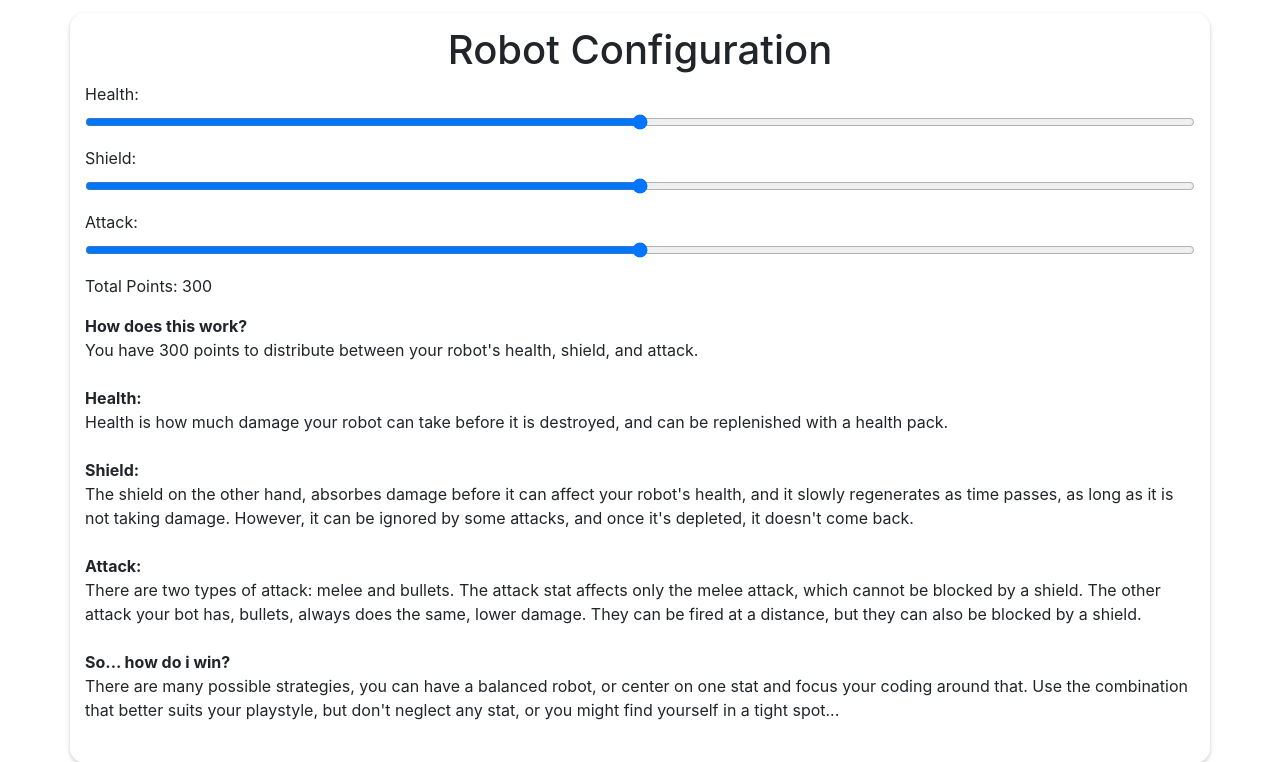
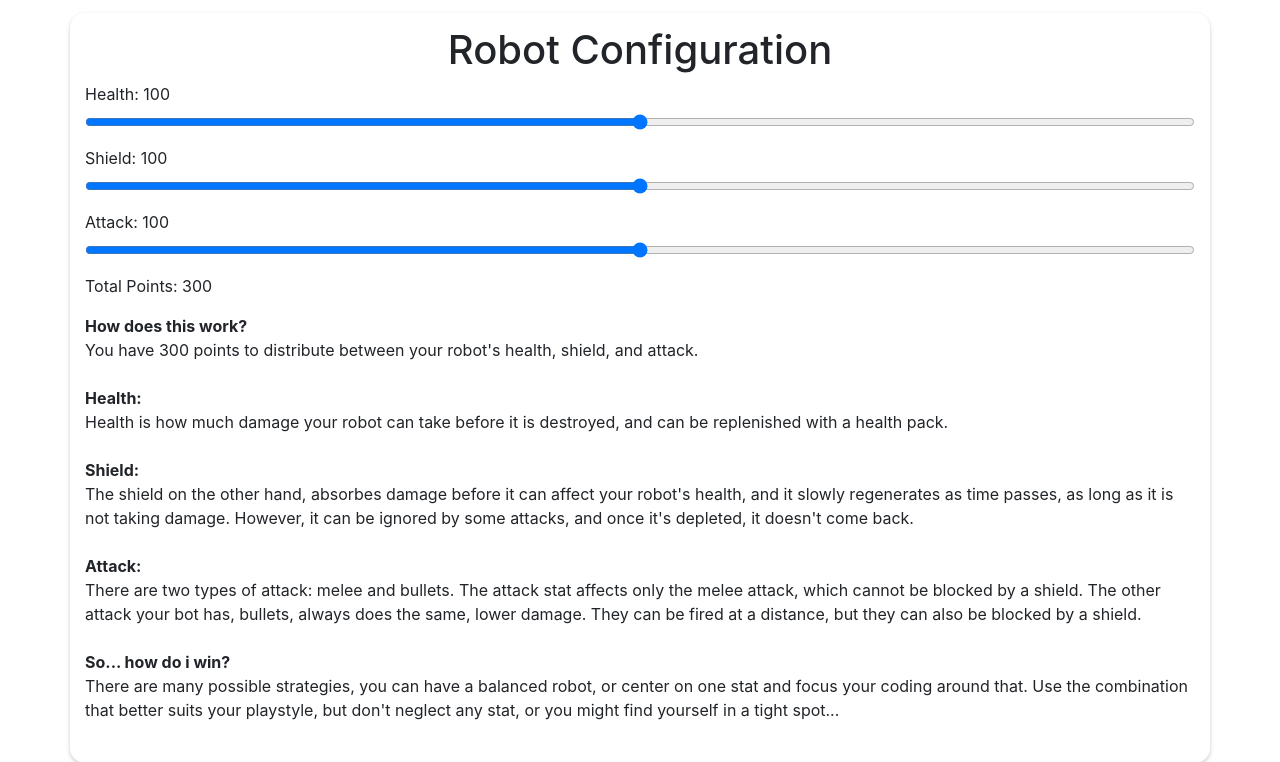
Before and after one commit to mrs714/CaptureTheFlag, a Flask app: page /bot_config in a window 1280 px wide. Shown: the top 762 px of the page. Run offline with Flask 3, Linux system fonts and the light colour scheme; the visitor is signed in with stand-in values (Sample User, id 1); some libraries are stand-ins or nearby versions.

Commit message:
sliderssss

```diff
--- a/static/bot_config_script.js
+++ b/static/bot_config_script.js
@@ -1,6 +1,10 @@
 health_slider = document.getElementById("health_slider");
 shield_slider = document.getElementById("shield_slider");
 attack_slider = document.getElementById("attack_slider");
+
+sliders = [health_slider, shield_slider, attack_slider];
+
+update_info();
 
 function first_slider() {
   var points_to_give = 300 - total_value();
@@ -8,30 +12,41 @@ function first_slider() {
     shield_slider.value += parseInt(points_to_give/2) + 1;
     attack_slider.value += parseInt(points_to_give/2);
   }
-  shield_slider.value += parseInt(points_to_give/2);
-  attack_slider.value += parseInt(points_to_give/2);
+  else {
+    shield_slider.value += parseInt(points_to_give/2);
+    attack_slider.value += parseInt(points_to_give/2);
+  }
+
+
+  update_info();
 }
 
 function second_slider() {
+
   var points_to_give = 300 - total_value();
   attack_slider.value += parseInt(points_to_give);
+
+  update_info();
 }
 
 function third_slider() {
   var points_to_give = 300 - total_value();
   shield_slider.value += parseInt(points_to_give);
+
+  update_info();
 }
-
-sliders.forEach(slider => {
-  slider.addEventListener('input', () => {
-    totalPoints = 300 - sliders.reduce((total, slider) => total + parseInt(slider.value), 0);
-    totalPointsDisplay.textContent = `Total Points: ${totalPoints}`;
-  });
-});
 
 function total_value() {
   let total_ammount = 0;
   sliders.forEach(slider => {
     total_ammount += parseInt(slider.value);
   });
+  console.log(total_ammount);
+  return total_ammount;
 }
+
+function update_info() {
+  document.getElementById("health_slider_info").innerHTML = "Health: " + health_slider.value;
+  document.getElementById("shield_slider_info").innerHTML = "Shield: " + shield_slider.value;
+  document.getElementById("attack_slider_info").innerHTML = "Attack: " + attack_slider.value;
+}
--- a/templates/bot_config.html
+++ b/templates/bot_config.html
@@ -11,18 +11,18 @@
 
     <form>
       <div class="form-group">
-        <label for="health_slider">Health:</label>
-        <input type="range" class="form-control-range" id="healthSlider" min="50" max="150" value="100" onchange="first_slider()" step="1">
+        <label id="health_slider_info">Health:</label>
+        <input type="range" class="form-control-range" id="health_slider" min="50" max="150" value="100" onchange="first_slider()" step="1">
       </div>
 
       <div class="form-group">
-        <label for="shield_slider">Shield:</label>
-        <input type="range" class="form-control-range" id="shieldSlider" min="50" max="150" value="100" onchange="second_slider()" step="1">
+        <label id="shield_slider_info">Shield:</label>
+        <input type="range" class="form-control-range" id="shield_slider" min="50" max="150" value="100" onchange="second_slider()" step="1">
       </div>
 
       <div class="form-group">
-        <label for="attack_slider">Attack:</label>
-        <input type="range" class="form-control-range" id="attackSlider" min="50" max="150" value="100" onchange="third_slider()" step="1">
+        <label id="attack_slider_info">Attack:</label>
+        <input type="range" class="form-control-range" id="attack_slider" min="50" max="150" value="100" onchange="third_slider()" step="1">
       </div>
     </form>
 
```
